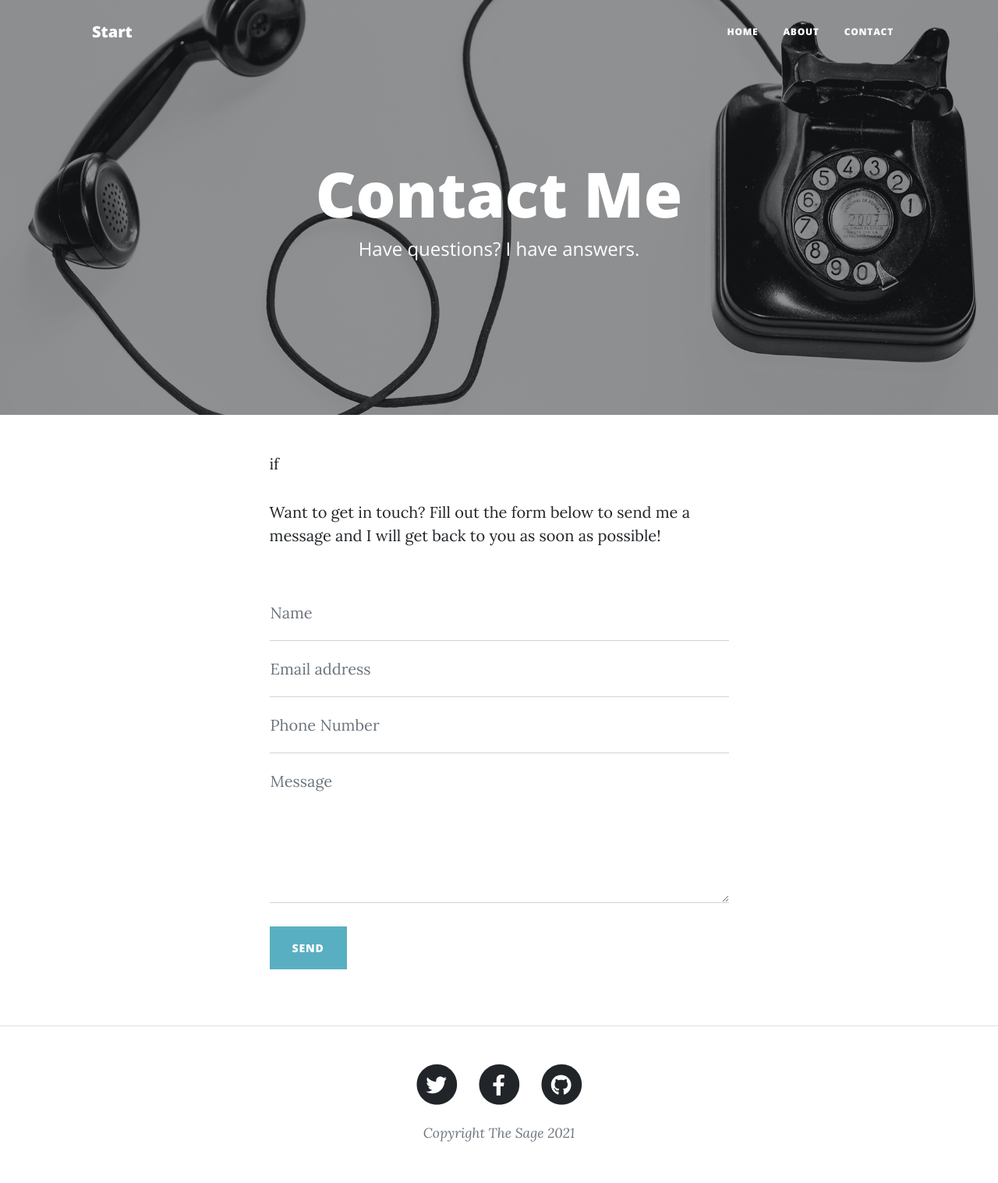
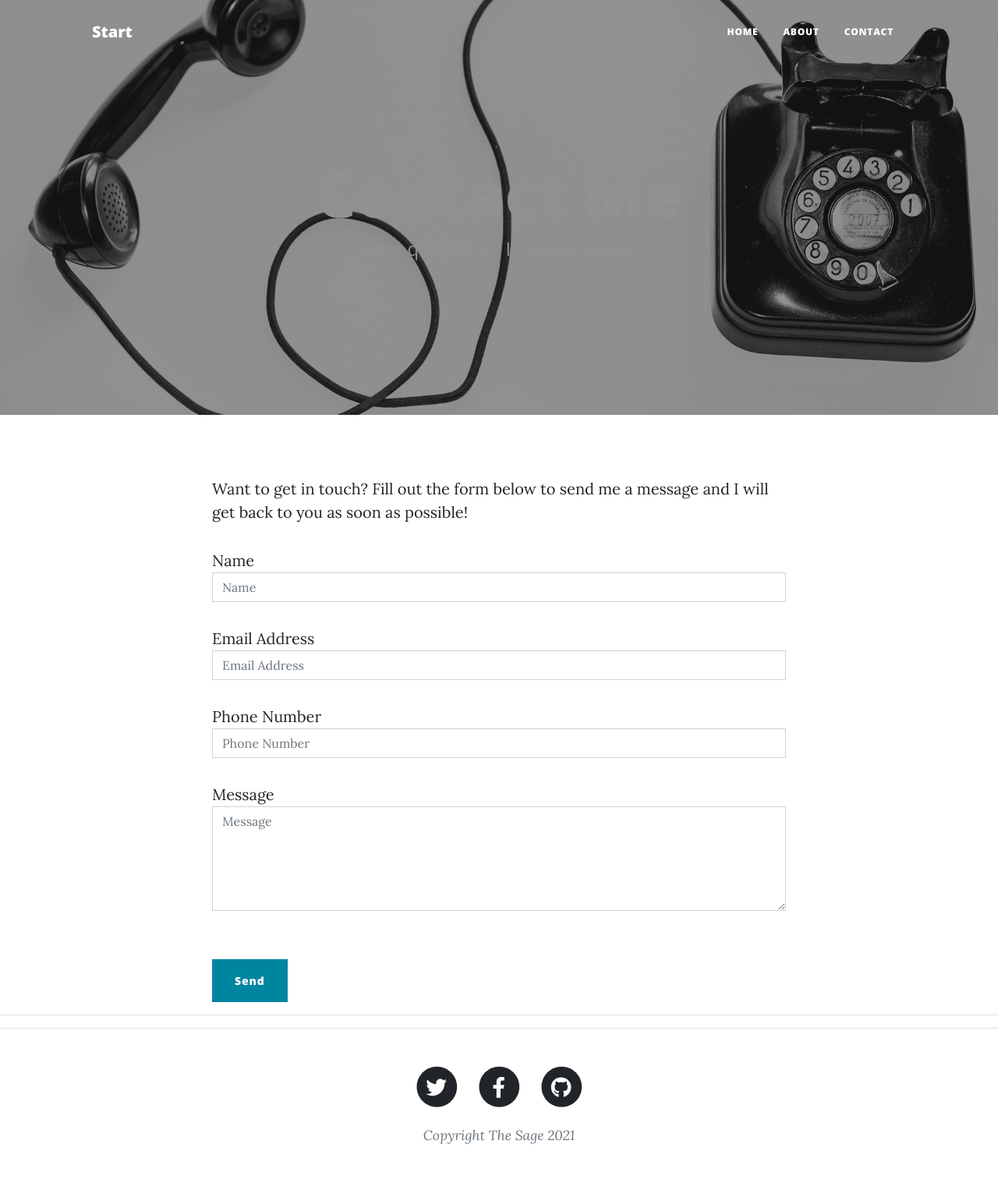
Before and after one commit to Raj6695/Micro_blog, a Flask app: page /contact in a window 1280 px wide. Shown: the whole page at 78% size. Before the commit the page ends 1464 px from the top, so only its background shows below. Run offline with Flask 2, Linux system fonts and the light colour scheme; some libraries are stand-ins or nearby versions.

Commit message:
Update contact.html

```diff
--- a/templates/contact.html
+++ b/templates/contact.html
@@ -1,94 +1,65 @@
-<!DOCTYPE html>
 {% include "header.html" %}
-    <body>
-        <!-- Navigation-->
 
-        <!-- Page Header-->
-        <header class="masthead" style="background-image: url('static/assets/img/contact-bg.jpg')">
-            <div class="container position-relative px-4 px-lg-5">
-                <div class="row gx-4 gx-lg-5 justify-content-center">
-                    <div class="col-md-10 col-lg-8 col-xl-7">
+  <!-- Page Header -->
+  <header class="masthead" style="background-image: url('static/img/contact-bg.jpg')">
+    <div class="overlay"></div>
+    <div class="container">
+      <div class="row">
+        <div class="col-lg-8 col-md-10 mx-auto">
           <div class="page-heading">
+            {% if msg_sent: %}
+            <h1>Successfully sent your message</h1>
+            {% else: %}
             <h1>Contact Me</h1>
+            {% endif %}
             <span class="subheading">Have questions? I have answers.</span>
           </div>
         </div>
       </div>
     </div>
   </header>
-        <!-- Main Content-->
-        <main class="mb-4">
-            <div class="container px-4 px-lg-5">
-                <div class="row gx-4 gx-lg-5 justify-content-center">
-                    <div class="col-md-10 col-lg-8 col-xl-7">
-                        if
-                        <p>Want to get in touch? Fill out the form below to send me a message and I will get back to you as soon as possible!</p>
-                        <div class="my-5">
-                            <!-- * * * * * * * * * * * * * * *-->
-                            <!-- * * SB Forms Contact Form * *-->
-                            <!-- * * * * * * * * * * * * * * *-->
-                            <!-- This form is pre-integrated with SB Forms.-->
-                            <!-- To make this form functional, sign up at-->
-                            <!-- https://startbootstrap.com/solution/contact-forms-->
-                            <!-- to get an API token!-->
-                            <form id="contactForm" data-sb-form-api-token="API_TOKEN" action="{{ url_for('contact') }}" method="post">
-                                <div class="form-floating">
-                                    <input class="form-control" name="names" id="name" type="text" placeholder="Enter your name..." data-sb-validations="required" />
-                                    <label for="name">Name</label>
-                                    <div class="invalid-feedback" data-sb-feedback="name:required">A name is required.</div>
-                                </div>
-                                <div class="form-floating">
-                                    <input class="form-control" id="email" type="email" placeholder="Enter your email..." data-sb-validations="required,email" />
-                                    <label for="email">Email address</label>
-                                    <div class="invalid-feedback" data-sb-feedback="email:required">An email is required.</div>
-                                    <div class="invalid-feedback" data-sb-feedback="email:email">Email is not valid.</div>
-                                </div>
-                                <div class="form-floating">
-                                    <input class="form-control" id="phone" type="tel" placeholder="Enter your phone number..." data-sb-validations="required" />
-                                    <label for="phone">Phone Number</label>
-                                    <div class="invalid-feedback" data-sb-feedback="phone:required">A phone number is required.</div>
-                                </div>
-                                <div class="form-floating">
-                                    <textarea class="form-control" id="message" placeholder="Enter your message here..." style="height: 12rem" data-sb-validations="required"></textarea>
-                                    <label for="message">Message</label>
-                                    <div class="invalid-feedback" data-sb-feedback="message:required">A message is required.</div>
-                                </div>
-                                <br />
-                                <!-- Submit success message-->
-                                <!---->
-                                <!-- This is what your users will see when the form-->
-                                <!-- has successfully submitted-->
-                                <div class="d-none" id="submitSuccessMessage">
-                                    <div class="text-center mb-3">
-                                        <div class="fw-bolder">Form submission successful!</div>
-                                        To activate this form, sign up at
-                                        <br />
-                                        <a href="https://startbootstrap.com/solution/contact-forms">https://startbootstrap.com/solution/contact-forms</a>
+
+  <!-- Main Content -->
+  <div class="container">
+    <div class="row">
+      <div class="col-lg-8 col-md-10 mx-auto">
+        <p>Want to get in touch? Fill out the form below to send me a message and I will get back to you as soon as possible!</p
+        <form name="sentMessage" id="contactForm" action="{{ url_for('contact') }}" method="post" novalidate>
+          <div class="control-group">
+            <div class="form-group floating-label-form-group controls">
+              <label>Name</label>
+              <input type="text" name="name" class="form-control" placeholder="Name" id="name" required data-validation-required-message="Please enter your name.">
+              <p class="help-block text-danger"></p>
             </div>
           </div>
-                                <!-- Submit error message-->
-                                <!---->
-                                <!-- This is what your users will see when there is-->
-                                <!-- an error submitting the form-->
-                                <div class="d-none" id="submitErrorMessage"><div class="text-center text-danger mb-3">Error sending message!</div></div>
-                                <!-- Submit Button-->
-                                <button class="btn btn-primary text-uppercase disabled" id="submitButton" type="submit">Send</button>
+          <div class="control-group">
+            <div class="form-group floating-label-form-group controls">
+              <label>Email Address</label>
+              <input type="email" name="email" class="form-control" placeholder="Email Address" id="email" required data-validation-required-message="Please enter your email address.">
+              <p class="help-block text-danger"></p>
+            </div>
+          </div>
+          <div class="control-group">
+            <div class="form-group col-xs-12 floating-label-form-group controls">
+              <label>Phone Number</label>
+              <input type="tel" name="phone" class="form-control" placeholder="Phone Number" id="phone" required data-validation-required-message="Please enter your phone number.">
+              <p class="help-block text-danger"></p>
+            </div>
+          </div>
+          <div class="control-group">
+            <div class="form-group floating-label-form-group controls">
+              <label>Message</label>
+              <textarea rows="5" name="message" class="form-control" placeholder="Message" id="message" required data-validation-required-message="Please enter a message."></textarea>
+              <p class="help-block text-danger"></p>
+            </div>
+          </div>
+          <br>
+          <div id="success"></div>
+          <button type="submit" class="btn btn-primary" id="sendMessageButton">Send</button>
         </form>
       </div>
     </div>
   </div>
-            </div>
-        </main>
-        <!-- Footer-->
+
+  <hr>
 {% include "footer.html" %}
-        <!-- Bootstrap core JS-->
-        <script src="https://cdn.jsdelivr.net/npm/bootstrap@5.0.2/dist/js/bootstrap.bundle.min.js"></script>
-        <!-- Core theme JS-->
-        <script src="js/scripts.js"></script>
-        <!-- * * * * * * * * * * * * * * * * * * * * * * * * * * * * * * * * * * * * * * * *-->
-        <!-- * *                               SB Forms JS                               * *-->
-        <!-- * * Activate your form at https://startbootstrap.com/solution/contact-forms * *-->
-        <!-- * * * * * * * * * * * * * * * * * * * * * * * * * * * * * * * * * * * * * * * *-->
-        <script src="https://cdn.startbootstrap.com/sb-forms-latest.js"></script>
-    </body>
-</html>
```
Lines whose indentation alone changed are shown as unchanged.
